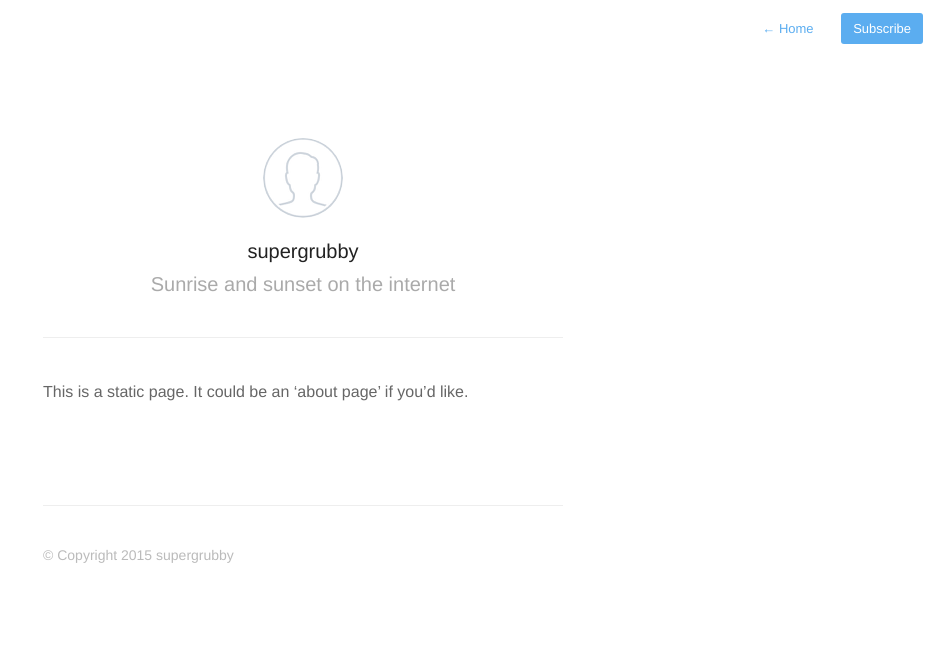
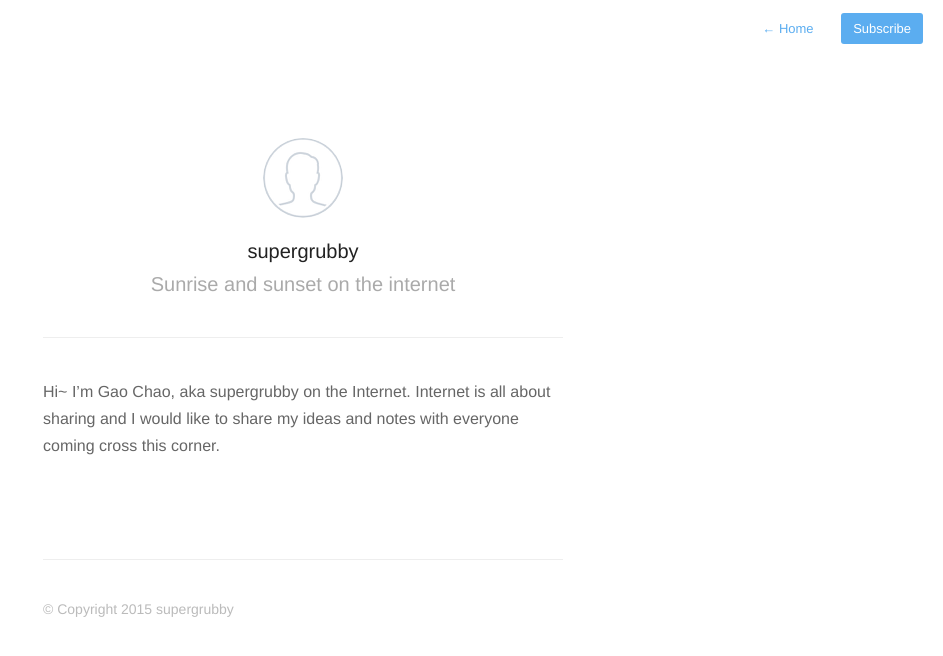
Before and after one commit to dragonhnd/supergrubby_simple, a Jekyll site: the page built from about.md, in a window 1280 px wide. Shown: the top 656 px of the page, without its empty margins (337-1280 px from the left). Built offline with Jekyll 4.4.1, drawn with Linux system fonts in a browser that asks for light colours; nearby versions of some CDN libraries; Markdown is read by kramdown in place of the engine named in the settings.

Commit message:
update about page

```diff
--- a/about.md
+++ b/about.md
@@ -4,6 +4,9 @@ permalink: about/
 profile: true
 ---
 
-This is a static page. It could be an 'about page' if you'd like.
+Hi~
+I'm Gao Chao, aka supergrubby on the Internet.
+Internet is all about sharing and I would like to share my ideas and notes with everyone coming cross this corner.
+
 
 {% include footer.html %}
```
